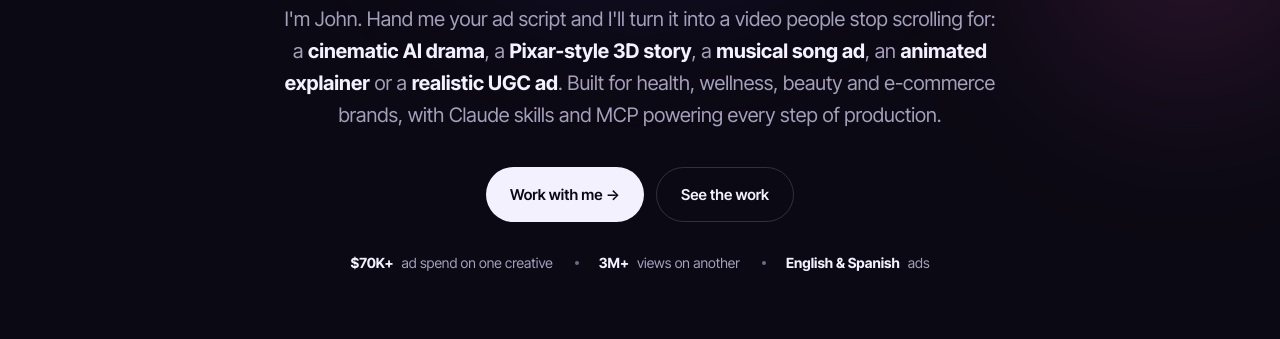
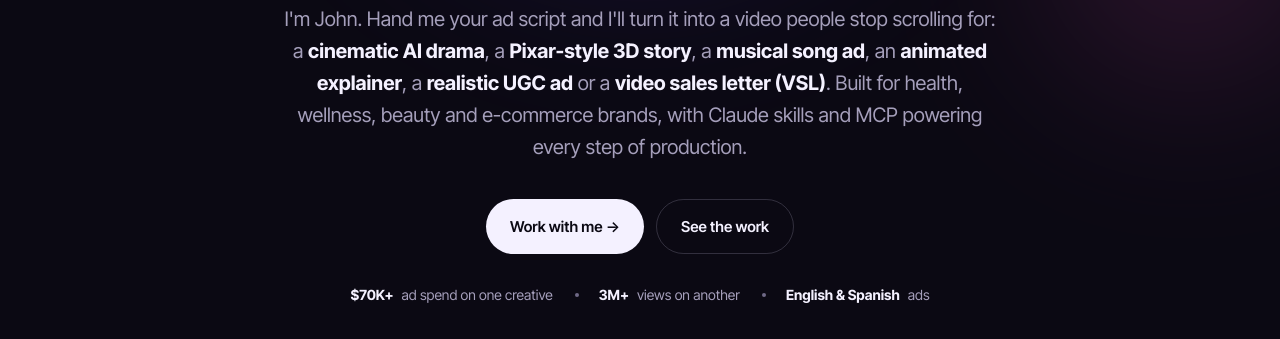
Before and after one commit to johnsecuya18-hash/johnsecuya, a plain HTML site: page index.html in a window 1280 px wide. Shown: the part 461-800 px from the top of the page. Drawn offline with Linux system fonts and the light colour scheme.

Commit message:
Hero: mention video sales letters
Co-Authored-By: Claude Opus 5.5 <noreply@anthropic.com>
Claude-Session: https://claude.ai/code/session_01Vkznje3GYpEAkLe5GP6cSb

```diff
--- a/index.html
+++ b/index.html
@@ -259,7 +259,7 @@
     <div class="wrap" style="position:relative">
       <span class="eyebrow rv">John Roderick Secuya · AI Video Specialist</span>
       <h1 class="rv">Turn your product into AI ads <em class="s">that sell.</em></h1>
-      <p class="sub rv">I'm John. Hand me your ad script and I'll turn it into a video people stop scrolling for: a <b>cinematic AI drama</b>, a <b>Pixar-style 3D story</b>, a <b>musical song ad</b>, an <b>animated explainer</b> or a <b>realistic UGC ad</b>. Built for health, wellness, beauty and e-commerce brands, with Claude skills and MCP powering every step of production.</p>
+      <p class="sub rv">I'm John. Hand me your ad script and I'll turn it into a video people stop scrolling for: a <b>cinematic AI drama</b>, a <b>Pixar-style 3D story</b>, a <b>musical song ad</b>, an <b>animated explainer</b>, a <b>realistic UGC ad</b> or a <b>video sales letter (VSL)</b>. Built for health, wellness, beauty and e-commerce brands, with Claude skills and MCP powering every step of production.</p>
       <div class="ctas rv"><a class="btn btn-w" href="#contact">Work with me →</a><a class="btn btn-g" href="#work">See the work</a></div>
       <div class="trust rv"><span><b>$70K+</b> ad spend on one creative</span><span><b>3M+</b> views on another</span><span><b>English &amp; Spanish</b> ads</span></div>
     </div>
```
